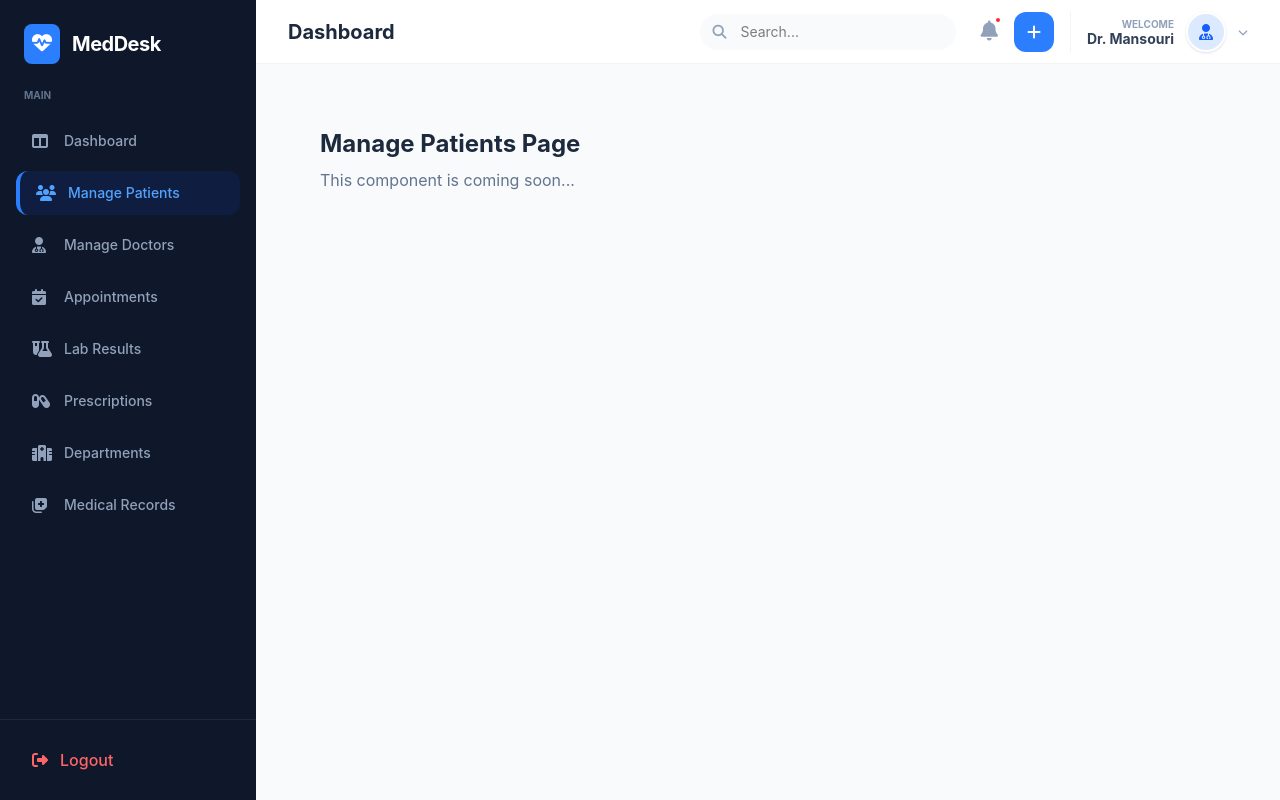
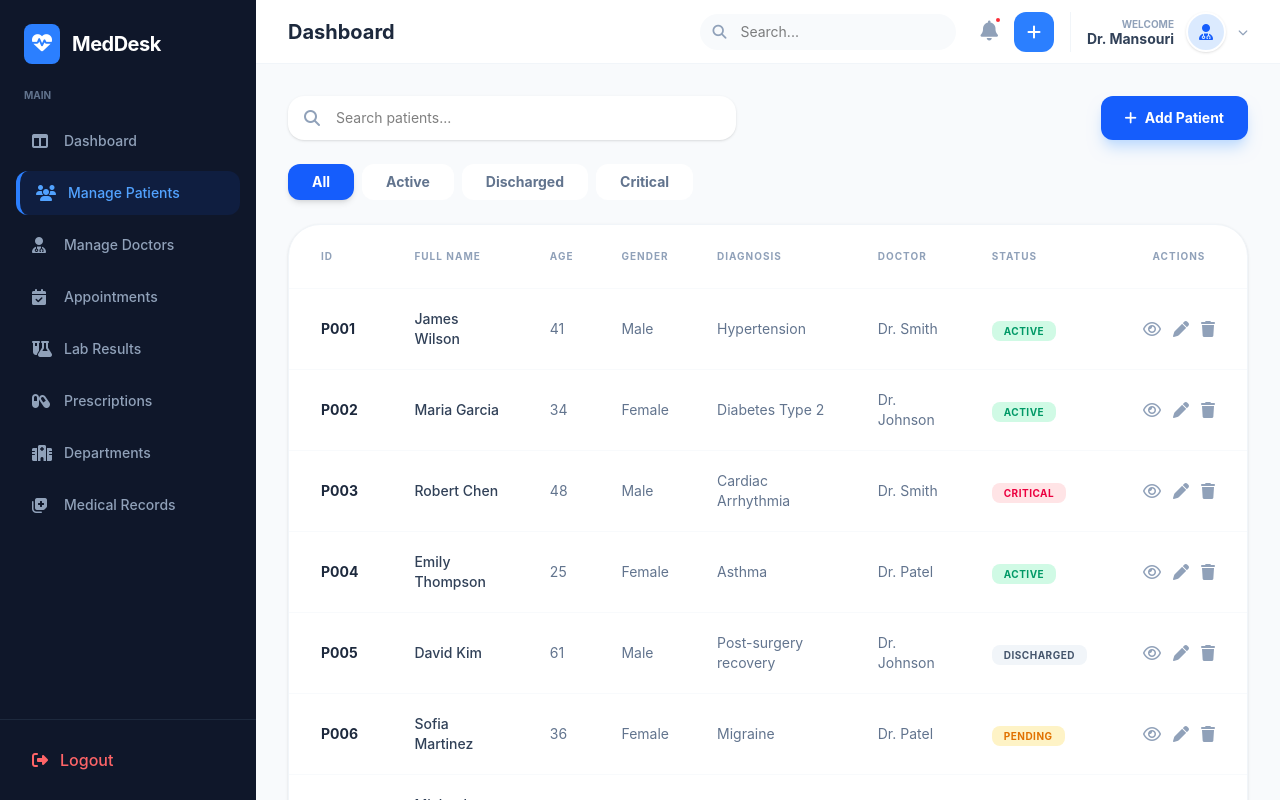
Before and after one commit to MedDesk/MedDesk-medDesk-frontEnd-react-noVb, a React (Vite) app: page /dashboard/patients in a window 1280 px wide. Shown: the top 800 px of the page. Built offline with nearby package versions, Linux system fonts and the light colour scheme.

Commit message:
feat: craete patient page

```diff
--- a/src/App.tsx
+++ b/src/App.tsx
@@ -4,8 +4,8 @@ import viteLogo from '/vite.svg'
 import './App.css'
 import { BrowserRouter as Router, Routes, Route, Navigate } from 'react-router-dom';
 import DashboardLayout from './layouts/DashboardLayout'
-import DashboardPage from './pages/DashbaordPage';
-
+import DashboardPage from './pages/dashboard/DashbaordPage';
+import PatientsPage from './pages/patient/PatientsPage';
 // Simple placeholders for pages you haven't built yet
 const Placeholder = ({ name }: { name: string }) => (
   <div className="p-8">
@@ -27,7 +27,7 @@ function App() {
           <Route index element={<DashboardPage />} />
 
           {/* Sub-pages: These show up inside the same Sidebar/Header layout */}
-          <Route path="patients" element={<Placeholder name="Manage Patients" />} />
+          <Route path="patients" element={<PatientsPage />} />
           <Route path="doctors" element={<Placeholder name="Manage Doctors" />} />
           <Route path="appointments" element={<Placeholder name="Appointments" />} />
           <Route path="lab" element={<Placeholder name="Lab Results" />} />
--- /dev/null
+++ b/src/pages/patient/PatientsPage.tsx
@@ -0,0 +1,122 @@
+import React, { useState } from 'react';
+
+// Mock Data based on your image
+const INITIAL_PATIENTS = [
+  { id: 'P001', name: 'James Wilson', age: 41, gender: 'Male', diagnosis: 'Hypertension', doctor: 'Dr. Smith', status: 'Active' },
+  { id: 'P002', name: 'Maria Garcia', age: 34, gender: 'Female', diagnosis: 'Diabetes Type 2', doctor: 'Dr. Johnson', status: 'Active' },
+  { id: 'P003', name: 'Robert Chen', age: 48, gender: 'Male', diagnosis: 'Cardiac Arrhythmia', doctor: 'Dr. Smith', status: 'Critical' },
+  { id: 'P004', name: 'Emily Thompson', age: 25, gender: 'Female', diagnosis: 'Asthma', doctor: 'Dr. Patel', status: 'Active' },
+  { id: 'P005', name: 'David Kim', age: 61, gender: 'Male', diagnosis: 'Post-surgery recovery', doctor: 'Dr. Johnson', status: 'Discharged' },
+  { id: 'P006', name: 'Sofia Martinez', age: 36, gender: 'Female', diagnosis: 'Migraine', doctor: 'Dr. Patel', status: 'Pending' },
+  { id: 'P007', name: 'Michael Brown', age: 71, gender: 'Male', diagnosis: 'COPD', doctor: 'Dr. Smith', status: 'Critical' },
+  { id: 'P008', name: 'Aisha Patel', age: 28, gender: 'Female', diagnosis: 'Pregnancy checkup', doctor: 'Dr. Johnson', status: 'Active' },
+];
+
+export default function PatientsPage() {
+  const [searchTerm, setSearchTerm] = useState('');
+  const [activeFilter, setActiveFilter] = useState('All');
+
+  // Filter Logic
+  const filteredPatients = INITIAL_PATIENTS.filter(p => {
+    const matchesSearch = p.name.toLowerCase().includes(searchTerm.toLowerCase()) || p.id.toLowerCase().includes(searchTerm.toLowerCase());
+    const matchesFilter = activeFilter === 'All' || p.status === activeFilter;
+    return matchesSearch && matchesFilter;
+  });
+
+  return (
+    <div className="space-y-6">
+      {/* --- TOP TOOLBAR --- */}
+      <div className="flex flex-col md:flex-row md:items-center justify-between gap-4">
+        <div className="relative w-full max-w-md">
+          <i className="fa-solid fa-magnifying-glass absolute left-4 top-1/2 -translate-y-1/2 text-slate-400"></i>
+          <input
+            type="text"
+            placeholder="Search patients..."
+            className="w-full pl-12 pr-4 py-3 rounded-2xl border-none bg-white shadow-sm focus:ring-2 focus:ring-blue-500 text-sm"
+            value={searchTerm}
+            onChange={(e) => setSearchTerm(e.target.value)}
+          />
+        </div>
+        <button className="bg-blue-600 hover:bg-blue-700 text-white px-6 py-3 rounded-xl font-bold text-sm shadow-lg shadow-blue-200 transition-all flex items-center justify-center gap-2">
+          <i className="fa-solid fa-plus"></i>
+          Add Patient
+        </button>
+      </div>
+
+      {/* --- FILTER TABS --- */}
+      <div className="flex items-center gap-2">
+        {['All', 'Active', 'Discharged', 'Critical'].map((filter) => (
+          <button
+            key={filter}
+            onClick={() => setActiveFilter(filter)}
+            className={`px-6 py-2 rounded-xl text-sm font-bold transition-all ${
+              activeFilter === filter
+                ? 'bg-blue-600 text-white shadow-md'
+                : 'bg-white text-slate-500 hover:bg-slate-50'
+            }`}
+          >
+            {filter}
+          </button>
+        ))}
+      </div>
+
+      {/* --- PATIENTS TABLE --- */}
+      <div className="bg-white rounded-[2rem] shadow-sm overflow-hidden border border-slate-100">
+        <div className="overflow-x-auto">
+          <table className="w-full text-left border-collapse">
+            <thead>
+              <tr className="border-b border-slate-50">
+                <th className="px-8 py-6 text-[10px] uppercase tracking-widest font-bold text-slate-400">ID</th>
+                <th className="px-6 py-6 text-[10px] uppercase tracking-widest font-bold text-slate-400">Full Name</th>
+                <th className="px-6 py-6 text-[10px] uppercase tracking-widest font-bold text-slate-400">Age</th>
+                <th className="px-6 py-6 text-[10px] uppercase tracking-widest font-bold text-slate-400">Gender</th>
+                <th className="px-6 py-6 text-[10px] uppercase tracking-widest font-bold text-slate-400">Diagnosis</th>
+                <th className="px-6 py-6 text-[10px] uppercase tracking-widest font-bold text-slate-400">Doctor</th>
+                <th className="px-6 py-6 text-[10px] uppercase tracking-widest font-bold text-slate-400">Status</th>
+                <th className="px-8 py-6 text-[10px] uppercase tracking-widest font-bold text-slate-400 text-center">Actions</th>
+              </tr>
+            </thead>
+            <tbody className="divide-y divide-slate-50">
+              {filteredPatients.map((patient) => (
+                <tr key={patient.id} className="hover:bg-slate-50/50 transition-colors group">
+                  <td className="px-8 py-5 text-sm font-bold text-slate-800">{patient.id}</td>
+                  <td className="px-6 py-5 text-sm font-medium text-slate-700">{patient.name}</td>
+                  <td className="px-6 py-5 text-sm text-slate-500">{patient.age}</td>
+                  <td className="px-6 py-5 text-sm text-slate-500">{patient.gender}</td>
+                  <td className="px-6 py-5 text-sm text-slate-500">{patient.diagnosis}</td>
+                  <td className="px-6 py-5 text-sm text-slate-500">{patient.doctor}</td>
+                  <td className="px-6 py-5">
+                    <StatusBadge status={patient.status} />
+                  </td>
+                  <td className="px-8 py-5">
+                    <div className="flex items-center justify-center gap-3">
+                      <button className="text-slate-400 hover:text-blue-500 transition-colors"><i className="fa-regular fa-eye"></i></button>
+                      <button className="text-slate-400 hover:text-amber-500 transition-colors"><i className="fa-solid fa-pen"></i></button>
+                      <button className="text-slate-400 hover:text-red-500 transition-colors"><i className="fa-solid fa-trash"></i></button>
+                    </div>
+                  </td>
+                </tr>
+              ))}
+            </tbody>
+          </table>
+        </div>
+      </div>
+    </div>
+  );
+}
+
+// Sub-component for Status Badges
+function StatusBadge({ status }: { status: string }) {
+  const styles: any = {
+    Active: 'bg-emerald-100 text-emerald-600',
+    Critical: 'bg-rose-100 text-rose-600',
+    Discharged: 'bg-slate-100 text-slate-600',
+    Pending: 'bg-amber-100 text-amber-600',
+  };
+
+  return (
+    <span className={`px-3 py-1 rounded-lg text-[10px] font-bold uppercase tracking-wider ${styles[status] || styles.Discharged}`}>
+      {status}
+    </span>
+  );
+}
```
Also changed, not shown: src/pages/dashboard/DashbaordPage.tsx (renamed from src/pages/DashbaordPage.tsx).
